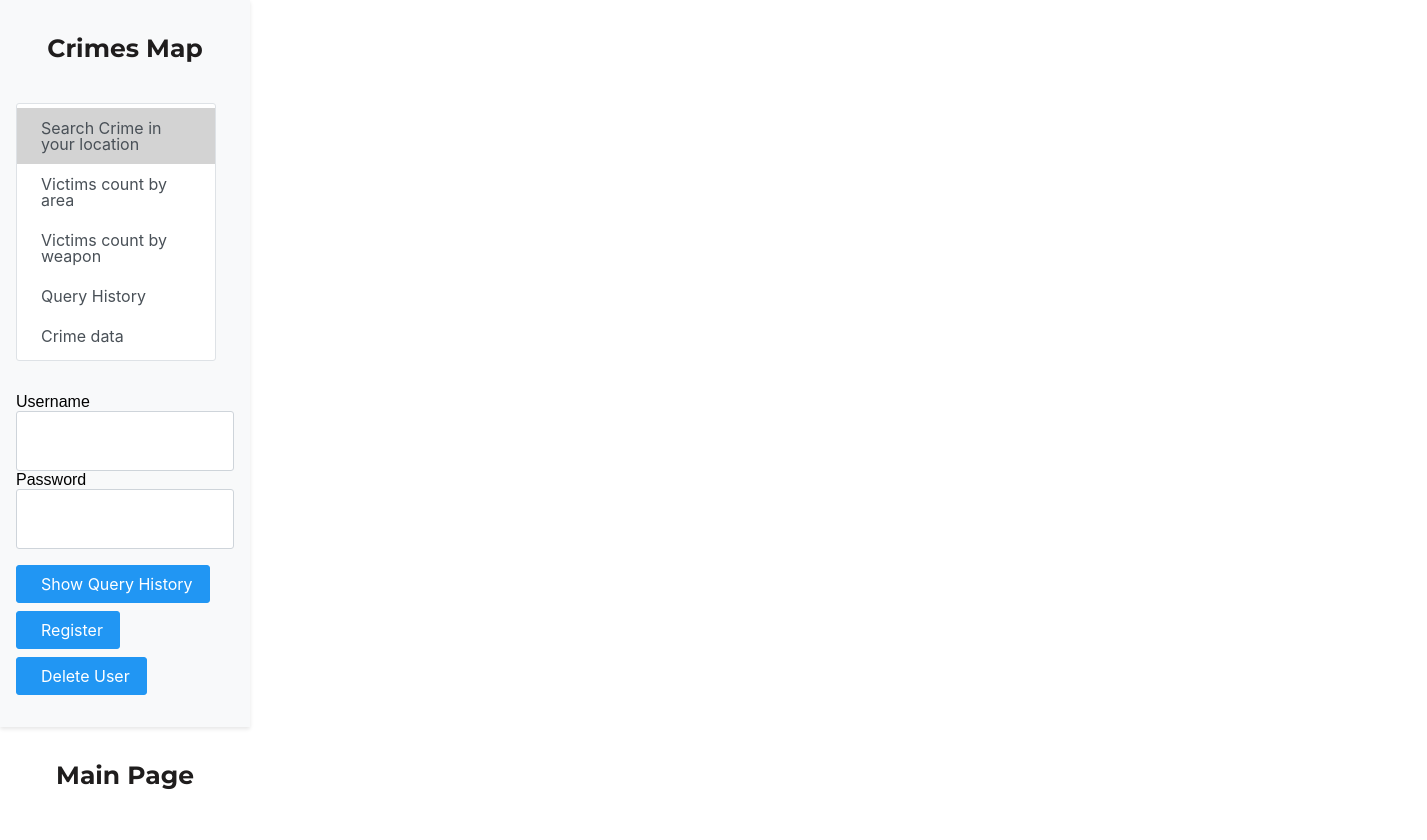
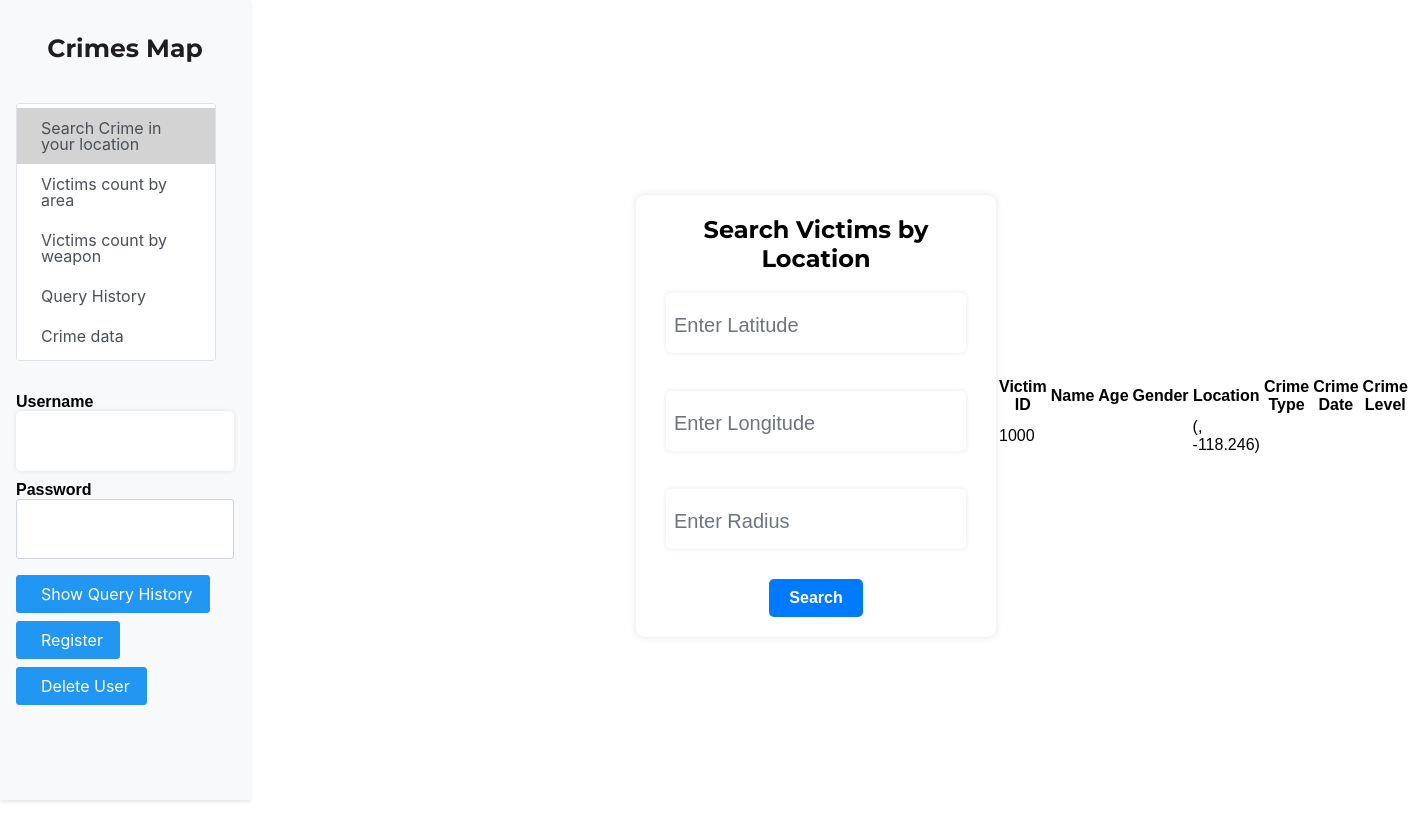
Before and after one commit to cs411-alawini/sp23-cs411-team116-team116, a React (Create React App) app in the folder frontend/: page / in a window 1280 px wide. Shown: the top 840 px of the page, 1427 px wide, since content can reach past the window. Built offline with nearby package versions, Linux system fonts and the light colour scheme.

Commit message:
working on main page

```diff
--- a/frontend/src/App.css
+++ b/frontend/src/App.css
@@ -65,10 +65,6 @@ input {
     background-color: #eee;
   }
 
-
-
-
-
 .active-menu-item .p-menuitem-link {
     background-color: #d3d3d3;
   }
@@ -80,6 +76,8 @@ input {
 }
 
 .left-sidebar {
+    position: absolute;
+    height: 100%;
     width: 250px; /* Adjust this value to set the fixed width of the menu */
     background-color: #f8f9fa;
     padding: 1rem;
@@ -89,8 +87,9 @@ input {
 }
 
 .main-content {
-flex-grow: 1;
-padding: 1rem;
+  margin-left: 250px;
+  flex-grow: 1;
+  padding: 1rem;
 }
 
 /* Styles for InputText */
--- a/frontend/src/App.js
+++ b/frontend/src/App.js
@@ -17,7 +17,7 @@ import Axios from 'axios';
 
 function App() {
   // const backendAddress = "http://localhost:3002"
-  const backendAddress = "https://premdhoot-friendly-space-garbanzo-wvj764v7r65hxgw-3002.preview.app.github.dev"
+  const backendAddress = "https://premdhoot-laughing-orbit-w959qp4pvghv4ww-3002.preview.app.github.dev"
 
   // page status, 0 = MainPage, 1 = Victims by Areas, 2 = Victims by Weapons, 3 = Query History, 4 = Crime Data
   const [pageStatus, setPageStatus] = useState(0);
--- a/frontend/src/AreaVictim/AreaVictim.css
+++ b/frontend/src/AreaVictim/AreaVictim.css
@@ -14,6 +14,7 @@ h1 {
   text-align: center;
   color: #1f1d1d;
 }
+
 .card-container {
   display: flex;
   flex-wrap: wrap;
@@ -29,6 +30,7 @@ h1 {
   transition: transform 0.2s;
   border: 2px solid #FDB7B3;
 }
+
 .card:hover {
   transform: translateY(-10px);
 }
--- a/frontend/src/AreaVictim/AreaVictim.js
+++ b/frontend/src/AreaVictim/AreaVictim.js
@@ -7,7 +7,7 @@ function AreaVictim(props) {
     const [victimByAreaList, setVictimByAreaList] = useState([]);
 
     const getAreaVictimList = () => {
-    Axios.get(props.backendAddress + '/api/get/list1', { params: { _cache: Date.now() }})
+    Axios.get(props.backendAddress + '/api/area_victims_cnt/get', { params: { _cache: Date.now() }})
     .then((response) => {
             console.log('Sending request to backend server...');
             setVictimByAreaList(response.data);
@@ -25,7 +25,7 @@ function AreaVictim(props) {
             {victimByAreaList.map((val) => {
               return (
                 <div class="card">
-                  <h2>Area: {val.Area}</h2>
+                  <h2>{val.Area}</h2>
                   <p>Victim Count: {val.Victim_Count}</p>
                 </div>
               );
--- a/frontend/src/CrimeData/CrimeData.js
+++ b/frontend/src/CrimeData/CrimeData.js
@@ -18,6 +18,8 @@ function CrimeData(props) {
     console.log(drNo, victAge, victSex, weaponUsedCd, weaponDesc, area, areaName, lat, lon);
   };
 
+
+
   return (
     <div className="CrimeData">
         <h1>Crime Data</h1>
--- a/frontend/src/MainPage/MainPage.css
+++ b/frontend/src/MainPage/MainPage.css
@@ -0,0 +1,67 @@
+.MainPage {
+    display: flex;
+    justify-content: center;
+    align-items: center;
+    min-height: 100vh;
+    background-color: #ffffff;
+    padding-left: 370px;
+  }
+
+  .SearchVictim {
+    background-color: white;
+    border-radius: 10px;
+    box-shadow: 0px 0px 10px rgba(0, 0, 0, 0.1);
+    padding: 20px;
+    display: flex;
+    flex-direction: column;
+    align-items: center;
+  }
+
+  .title {
+    font-size: 24px;
+    font-weight: bold;
+    margin-bottom: 10px;
+    text-align: center;
+  }
+
+  .form {
+    display: flex;
+    flex-direction: column;
+    align-items: center;
+    margin-bottom: 20px;
+  }
+
+  label {
+    font-size: 16px;
+    font-weight: bold;
+    margin-right: 10px;
+    margin-bottom: 10px;
+
+  }
+
+  input[type="text"] {
+    padding: 8px;
+    margin-bottom: 10px;
+    border: none;
+    border-radius: 5px;
+    box-shadow: 0px 0px 5px rgba(0, 0, 0, 0.1);
+  }
+
+  button {
+    background-color: #007bff;
+    color: white;
+    padding: 10px 20px;
+    border: none;
+    border-radius: 5px;
+    cursor: pointer;
+    font-size: 16px;
+    font-weight: bold;
+  }
+
+  button:hover {
+    background-color: #0069d9;
+  }
+
+  .MainPage input[type="text"]::placeholder {
+    font-size: 20px;
+  }
--- a/frontend/src/MainPage/MainPage.js
+++ b/frontend/src/MainPage/MainPage.js
@@ -3,7 +3,7 @@ import React, {useState, useEffect} from "react";
 import Axios from 'axios';
 
 
-function MainPage(backendAddress) {
+function MainPage(props) {
     const [query, setQuery] = useState({
         Query_ID: 0,
         User: 0,
@@ -21,9 +21,9 @@ function MainPage(backendAddress) {
       });
 
     const getSearchData = (userId, latitude, longitude, radius) => {
-        const queryUrl = backendAddress + '/api/mainpage/get';
+        const queryUrl = props.backendAddress + '/api/mainpage/get';
         Axios.get(queryUrl, {
-            params: {
+            headers: {
                 user_id: userId,
                 lat: latitude,
                 lon: longitude,
@@ -32,8 +32,9 @@ function MainPage(backendAddress) {
             })
             .then(function(response) {
                 console.log(response.data); // Handle the response data
-                const [wp1, wp2, wp3] = response.data.Most_Common_Weapon_Type.split(';');
-                const [ct1, ct2, ct3] = response.data.Most_Common_Crime_Type.split(';');
+                const [wp1, wp2, wp3] = response.data.Most_Common_Weapon_Type ? response.data.Most_Common_Weapon_Type.split(';') : ['', '', ''];
+                const [ct1, ct2, ct3] = response.data.Most_Common_Crime_Type ? response.data.Most_Common_Crime_Type.split(';') : ['', '', ''];
+
                 setQuery({
                     Query_ID: response.data.Query_ID,
                     User: response.data.User,
@@ -55,13 +56,59 @@ function MainPage(backendAddress) {
             });
     }
 
+    const handleSearch = () => {
+        const latitude = document.getElementById('latitude').value;
+        const longitude = document.getElementById('longitude').value;
+        const radius = document.getElementById('radius').value;
+        getSearchData(props.userInfo.user_name, latitude, longitude, radius);
+    }
+
     // access example of query
     // const tmp = query.Weapon1
     return (
-    <div className="MainPage">
-        <h1>Main Page</h1>
+        <div className="MainPage">
+          <div className="SearchVictim">
+            <div className="title">Search Victims by Location</div>
+            <div className="form">
+              <input type="text" id="latitude" name="latitude" placeholder='Enter Latitude'/>
+              <br />
+              <input type="text" id="longitude" name="longitude" placeholder='Enter Longitude'/>
+              <br />
+              <input type="text" id="radius" name="radius" placeholder='Enter Radius'/>
+            </div>
+            <button onClick={handleSearch}>Search</button>
+          </div>
+
+          <div className="SearchResults">
+            <table>
+              <thead>
+                <tr>
+                  <th>Victim ID</th>
+                  <th>Name</th>
+                  <th>Age</th>
+                  <th>Gender</th>
+                  <th>Location</th>
+                  <th>Crime Type</th>
+                  <th>Crime Date</th>
+                  <th>Crime Level</th>
+                </tr>
+              </thead>
+              <tbody>
+              <tr key={query.id}>
+                <td>{query.Radius}</td>
+                <td>{query.name}</td>
+                <td>{query.age}</td>
+                <td>{query.gender}</td>
+                <td>({}, {query.LON})</td>
+                <td>{query.crimeType}</td>
+                <td>{query.crimeDate}</td>
+                <td>{query.crimeLevel}</td>
+              </tr>
+          </tbody>
+        </table>
+      </div>
     </div>
-    );
+  );
 }
 
 export default MainPage;
```
Also changed, not shown: 2 other files (tests, documents, lock files or other folders).
